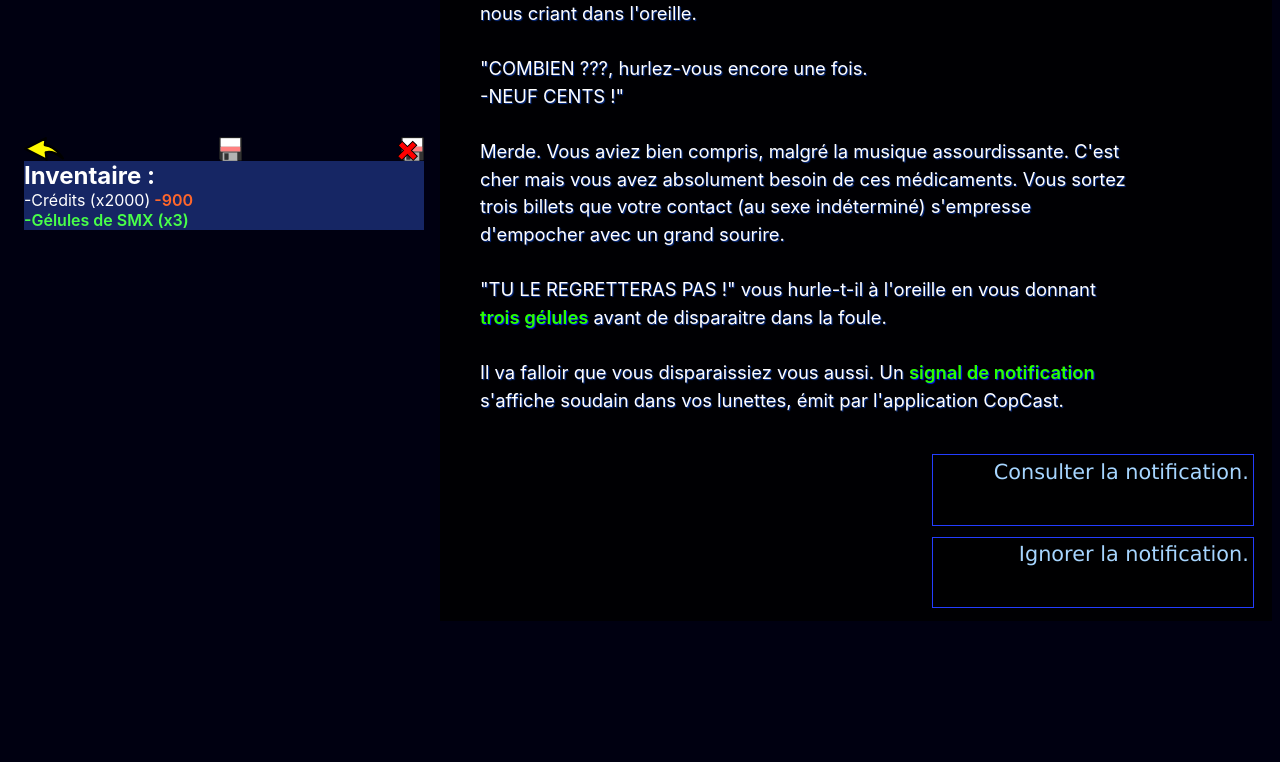
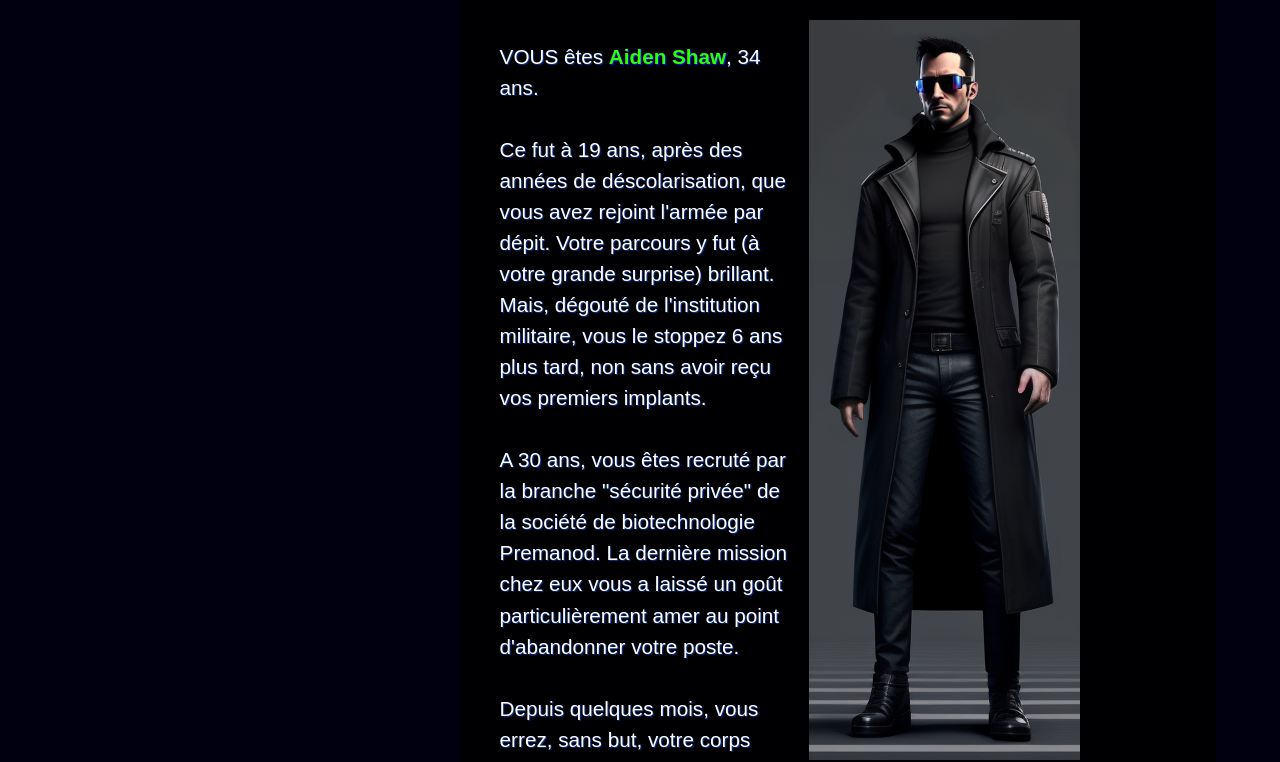
Before and after one commit to marl1/cyoajsengine, a website: page www/jeux/cyberpunk/index.htm in a window 1280 px wide. Shown: the part 254-1016 px from the top of the page. Before the commit the page ends 907 px from the top, so only its background shows below. Drawn offline with Linux system fonts and the light colour scheme; files whose address does not match are found by name.

Commit message:
Avancement jeu cyberpunk.

```diff
--- a/www/jeux/cyberpunk/data/episodes.js
+++ b/www/jeux/cyberpunk/data/episodes.js
@@ -2,6 +2,28 @@ titrerJeu("cyberpunk");
 
 creerEpisode({
     clef: "intro",
+    titre : `Introduction`,
+    texte :
+    `<h2>2087.</h2>
+    <img src="data/img/perso.png" style="float:right; padding:0.5em;">
+    VOUS êtes ***Aiden Shaw***, 34 ans.
+
+    Ce fut à 19 ans, après des années de déscolarisation, que vous avez rejoint l'armée par dépit. Votre parcours y fut (à votre grande surprise) brillant. Mais, dégouté de l'institution militaire, vous le stoppez 6 ans plus tard, non sans avoir reçu vos premiers implants.
+
+    A 30 ans, vous êtes recruté par la branche "sécurité privée" de la société de biotechnologie Premanod. La dernière mission chez eux vous a laissé un goût particulièrement amer au point d'abandonner votre poste.
+
+    Depuis quelques mois, vous errez, sans but, votre corps charcuté pour faire la guerre hurlant douloureusement son besoin de maintenance.
+
+    Vos besoins croissants en drogues pour lutter contre les tremblement liées aux désynchronisations vous ont mené ***dans cette boite de nuit***...
+            `,
+    liens: [
+            {libelle: `Commencez votre aventure.`,
+            chemin: "intro2"}
+        ]
+});
+
+creerEpisode({
+    clef: "intro2",
     titre : `Transaction dans le club`,
     texte :
     `La piste de danse d'une boîte de nuit. Meilleur endroit pour faire une transaction discrète : là où on n'arrive même pas à entendre quelqu'un nous criant dans l'oreille.
@@ -221,6 +243,9 @@ Vous n'avez même pas le temps de le voir attaquer. Vous le voyez juste... Dispa
                 {libelle: `Noir`,
                 chemin: "96"}
         ]
+        ,commandes: () => {
+            modifierVariable("augmenteClubVu", true);
+        }
 });
 
 creerEpisode({
@@ -450,6 +475,9 @@ Vous n'avez même pas le temps de le voir se déplacer. Vous le voyez juste... D
             {libelle: `Noir.`,
             chemin: "96"}
         ]
+        ,commandes: () => {
+            modifierVariable("augmenteClubVu", true);
+        }
 });
 
 creerEpisode({
@@ -473,6 +501,9 @@ Vous n'avez même pas le temps de le voir se déplacer. Vous le voyez juste... D
             {libelle: `Noir.`,
             chemin: "96"}
         ]
+        ,commandes: () => {
+            modifierVariable("augmenteClubVu", true);
+        }
 });
 
 creerEpisode({
@@ -1018,7 +1049,7 @@ Il est chargé à bloc, soit 40 balles. ***Vous l'empochez***, en espérant ne p
 });
 
 creerEpisode({
-    clef: "134Revisite", //TODO on ne peux prendre le pistolet qu'une fois
+    clef: "134Revisite",
     titre : `Fouiller le bureau en bois`,
     texte :
     `Rien de plus dans le bureau. Vous avez déjà bien fouillé.`
@@ -1351,11 +1382,11 @@ L'un d'entre eux passe derrière vous et...
         ]
 });
 
-creerEpisode({ //TODO: si arme alors utiliser arme, sinon non
+creerEpisode({
     clef: "87",
-    titre : `Se rendre aux gardes dans le conduit`,
-    texte :
-    `"Malgré l'espace minuscule, vous arrivez à dégommer un poursuivant avec votre arme toute neuve, mais c'est inutile, ils vous bloquent complêtement l'arrière de toute manières, il va falloir sortir...
+    titre : `Affronter le personnel de sécurité dans le conduit`,
+    texte :
+    `"Malgré l'espace minuscule, vous arrivez assommer un poursuivant mais c'est inutile, ils vous bloquent complêtement l'arrière de toute manières, il va falloir sortir...
 
 Soudain, le conduit s'effondre et vous chutez lourdement sur le dos.
 
@@ -1369,6 +1400,9 @@ Vous n'avez même pas le temps de le voir se déplacer. Vous le voyez juste... D
                 {libelle: `Noir.`,
                 chemin: "96"}
         ]
+        ,commandes: () => {
+            modifierVariable("augmenteClubVu", true);
+        }
 });
 
 creerEpisode({ //TODO: si arme alors utiliser arme, sinon non
@@ -1407,6 +1441,9 @@ Vous n'avez même pas le temps de le voir se déplacer. Vous le voyez juste... D
                 {libelle: `Noir.`,
                 chemin: "96"}
         ]
+        ,commandes: () => {
+            modifierVariable("augmenteClubVu", true);
+        }
 });
 
 creerEpisode({
@@ -1423,6 +1460,9 @@ Vous n'avez même pas le temps de le voir se déplacer. Vous le voyez juste... D
                 {libelle: `Noir.`,
                 chemin: "96"}
         ]
+        ,commandes: () => {
+            modifierVariable("augmenteClubVu", true);
+        }
 });
 
 creerEpisode({
@@ -1530,6 +1570,9 @@ Vous n'avez même pas le temps de le voir se déplacer. Vous le voyez juste... D
                 {libelle: `Noir.`,
                 chemin: "96"}
         ]
+        ,commandes: () => {
+            modifierVariable("augmenteClubVu", true);
+        }
 });
 
 creerEpisode({
@@ -1549,6 +1592,9 @@ Vous n'avez même pas le temps de le voir se déplacer. Vous le voyez juste... D
                 {libelle: `Noir.`,
                 chemin: "96"}
         ]
+        ,commandes: () => {
+            modifierVariable("augmenteClubVu", true);
+        }
 });
 
 creerEpisode({
@@ -1946,6 +1992,9 @@ Vous n'avez ***même pas le temps*** de le voir se déplacer. Vous le voyez just
                 {libelle: `Noir`,
                 chemin: "96"}
         ]
+        ,commandes: () => {
+            modifierVariable("augmenteClubVu", true);
+        }
 });
 
 creerEpisode({
@@ -2041,6 +2090,9 @@ Vous n'avez même pas le temps de le voir attaquer. Vous le voyez juste... Dispa
                 {libelle: `Noir`,
                 chemin: "96"}
         ]
+        ,commandes: () => {
+            modifierVariable("augmenteClubVu", true);
+        }
 });
 
 creerEpisode({
@@ -2059,6 +2111,9 @@ Vous n'avez même ***pas le temps de le voir*** se déplacer. Vous n'avez aucune
                 {libelle: `Noir`,
                 chemin: "96"}
         ]
+        ,commandes: () => {
+            modifierVariable("augmenteClubVu", true);
+        }
 });
 
 creerEpisode({
@@ -2077,6 +2132,9 @@ Vous n'avez ***même pas le temps de le voir*** se déplacer. Vous n'avez aucune
                 {libelle: `Noir`,
                 chemin: "96"}
         ]
+        ,commandes: () => {
+            modifierVariable("augmenteClubVu", true);
+        }
 });
 
 creerEpisode({
@@ -2116,13 +2174,13 @@ Vous sortez de la salle et débouchez au milieu d'un court couloir plutôt chic,
 creerEpisode({ //TODO conditionné la vue de l'augmenté au club ou non
     clef: "115",
     titre : `Prendre l'ascenseur`,
-    texte :
+    texte : () =>
     `
     Vous appelez l'ascenseur et appuyez sur le chiffre 3.
 
     La cabine est plutôt clean elle aussi. De la musique, des fausses plantes vertes. Rien à voir avec les préfabriqués et les entrepots reconvertis où vous aviez l'habitude de travailler.
 
-    Vous voilà au troisième étage. Le bureau d'Alice est juste en face, sa porte vitrée ouverte vous invite à rentrer. ***Le gros Alice*** est derrière son bureau en train de lire un dossier. Il n'a pas changé. Son visage poupin chauve et imberbe restera certainement le même jusqu'à sa mort. A côté de lui se tient ***un énorme augmenté*** en train de vous regarder. Vous vous souvenez l'avoir vu au club. Il vous fait un signe de sa tête blanche presque aveuglante. Alice se réveille.
+    Vous voilà au troisième étage. Le bureau d'Alice est juste en face, sa porte vitrée ouverte vous invite à rentrer. ***Le gros Alice*** est derrière son bureau en train de lire un dossier. Il n'a pas changé. Son visage poupin chauve et imberbe restera certainement le même jusqu'à sa mort. A côté de lui se tient ***un énorme augmenté*** en train de vous regarder.${variable("insertion")} Il vous fait un signe de sa tête blanche presque aveuglante. Alice se réveille.
 
     "Ah ! Te voilà ! Entre, entre." Il est tellement content de vous voir qu'il en manque de tomber de son fauteil à force de gesticulations.
 
@@ -2151,6 +2209,11 @@ creerEpisode({ //TODO conditionné la vue de l'augmenté au club ou non
     {libelle: `Demander du temps pour réfléchir.`,
     chemin: "121"}
 ]
+,commandes: () => {
+    if (variable("augmenteClubVu")) {
+        variable("insertion", ` Vous vous souvenez l'avoir vu au club.`);
+    }
+}
 });
 
 creerEpisode({
--- a/www/jeux/cyberpunk/index.htm
+++ b/www/jeux/cyberpunk/index.htm
@@ -14,7 +14,7 @@ html,body {
 }
 
 body {
-    font-family: BlinkMacSystemFont,"Segoe UI","Roboto","Oxygen","Ubuntu","Cantarell","Fira Sans","Droid Sans","Helvetica Neue",sans-serif;
+    font-family: sans-serif;
     background-color: #000011;
     color:white;
     background-image:url("img/dancefloor1.gif");
@@ -25,14 +25,13 @@ body {
     justify-content:center;
     align-items: stretch ;
     flex-wrap: wrap;
-    font-size: medium;
+    font-size: large;
 }
 #colonneGauche {
     flex-direction:column;
-    justify-content: center;
     display:flex;
     padding:1em;
-    width:25em;
+    width:20em;
 }
 
 /* présente uniquement pour centrer la colonne du milieu */
@@ -40,10 +39,13 @@ body {
     flex-direction:column;
     justify-content: center;
     display:flex;
-    width:25em;
+    width:20em;
     padding:1em;
 }
 
+#conteneurOutilsInventaire {
+    padding-top: 3em;
+}
 #menuOutils {
     display:flex;
     flex-direction:row;
@@ -71,23 +73,23 @@ body {
 
  #general{
     background:rgba(0, 0, 0, 0.8);
-    width:50em;
+    width:30em;
     padding-right:1em;
     padding-left:1em;
     flex-wrap: wrap-reverse;
 }
 
 
-@media (min-width: 50em) {
+@media (min-width: 40em) {
     #general{
-        width:50em;
+        width:40em;
     }
     #iconeRetour, #iconeSauver, #iconeSupprimerSauvegarde {
         height:1em;
     }
 }
 
-@media (max-width: 70em) {
+@media (max-width: 60em) {
     #colonneGauche{
         width:100%;
         padding: 0;
@@ -154,10 +156,11 @@ font-weight: 400;
 #liens A:hover {
     text-decoration:none;
     background-color:#002244;
-    font-size:1.1em;
     border: 1px solid #FFFFFF;
     animation: 0.1s multicolor;
     color:white;
+    padding-left: 0.5em;
+    padding-right: 2em;
 }
 
 @keyframes multicolor {
@@ -174,7 +177,6 @@ font-weight: 400;
 
 #liens {
 margin: 2px;
-font-family: Verdana;
 font-size:1.3em;
 text-align:right;
 }
```
Also changed, not shown: www/jeux/cyberpunk/data/img/perso.png (added), www/jeux/cyberpunk/data/img/persosquare.png (added).
